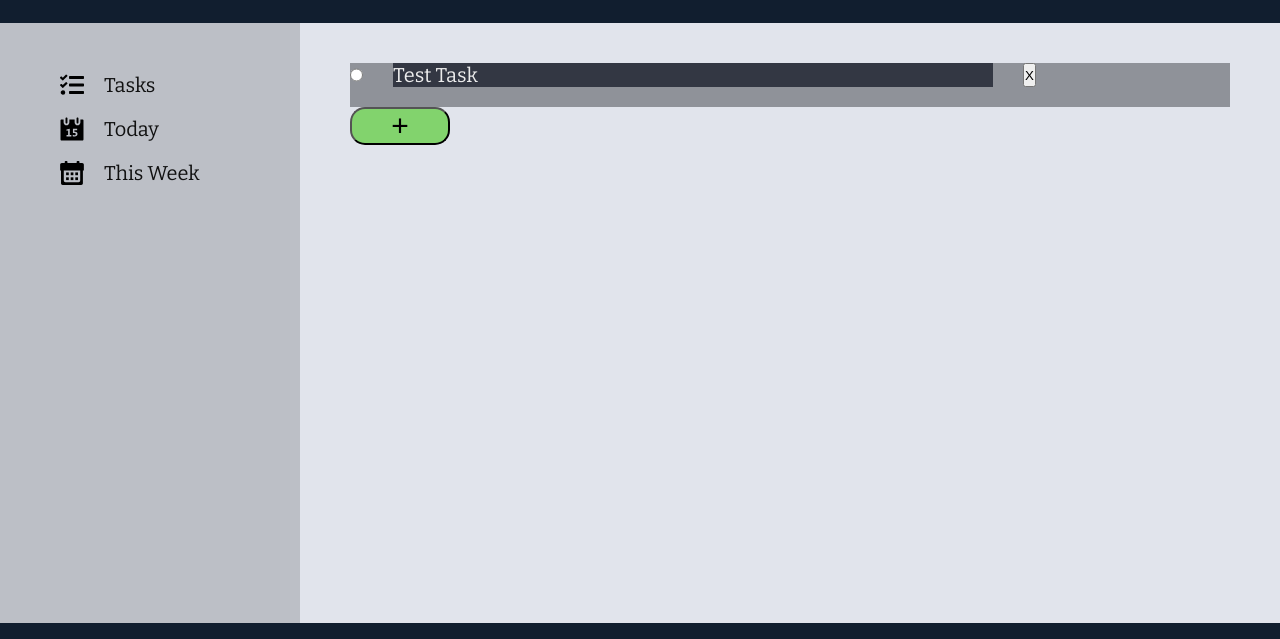
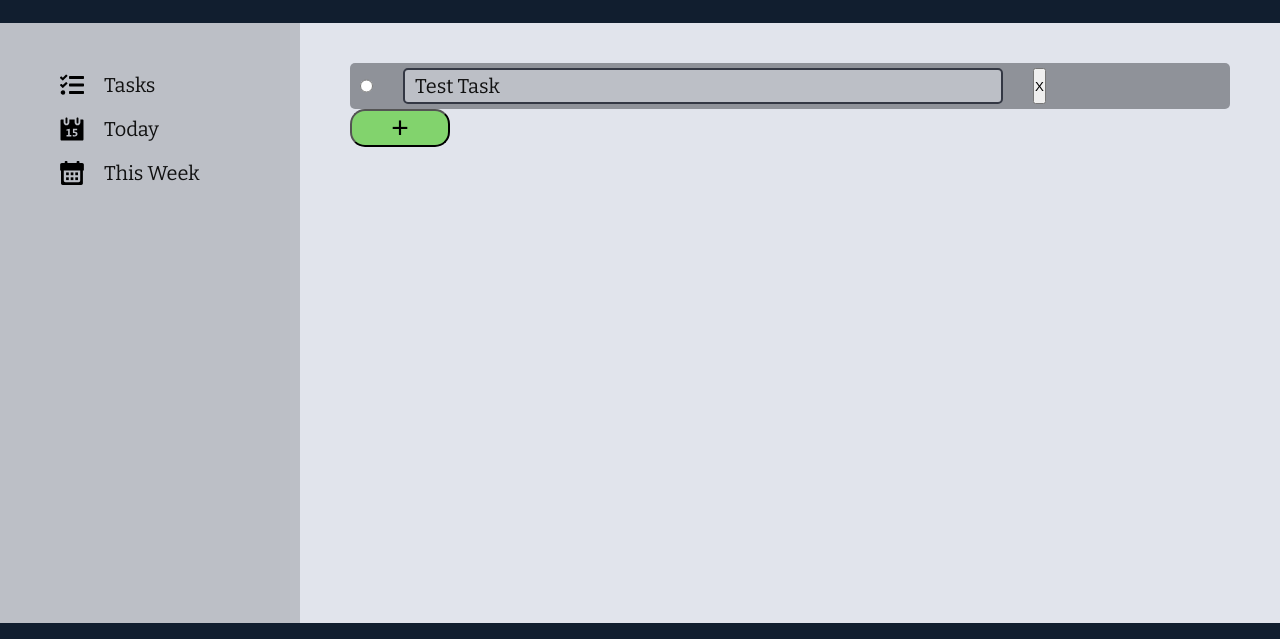
Before and after one commit to brennanjk/to-do-list, a plain HTML site: page index.html in a window 1280 px wide. Shown: the part 77-716 px from the top of the page. Drawn offline with nearby package versions, Linux system fonts and the light colour scheme.

Commit message:
Style task element and task text div

```diff
--- a/style.css
+++ b/style.css
@@ -92,15 +92,25 @@ li>img {
 }
 
 .task {
-    padding: 0 0 1rem;
     display: flex;
+    align-content: center;
+    padding: .25rem .5rem;
     gap: 1.5rem;
     background-color: var(--bg-color5);
+    border-radius: 5px;
+}
+
+.task>input {
+    background-color: var(--bg-color1);
 }
 
 .task>div {
     width: 30rem;
-    background-color: var(--bg-color6);
+    padding: .2rem .5rem;
+    color: var(--text-color2);
+    background-color: var(--bg-color2);
+    border: solid .1rem var(--bg-color6);
+    border-radius: 5px;
 }
 
 .add-task-btn {
```
